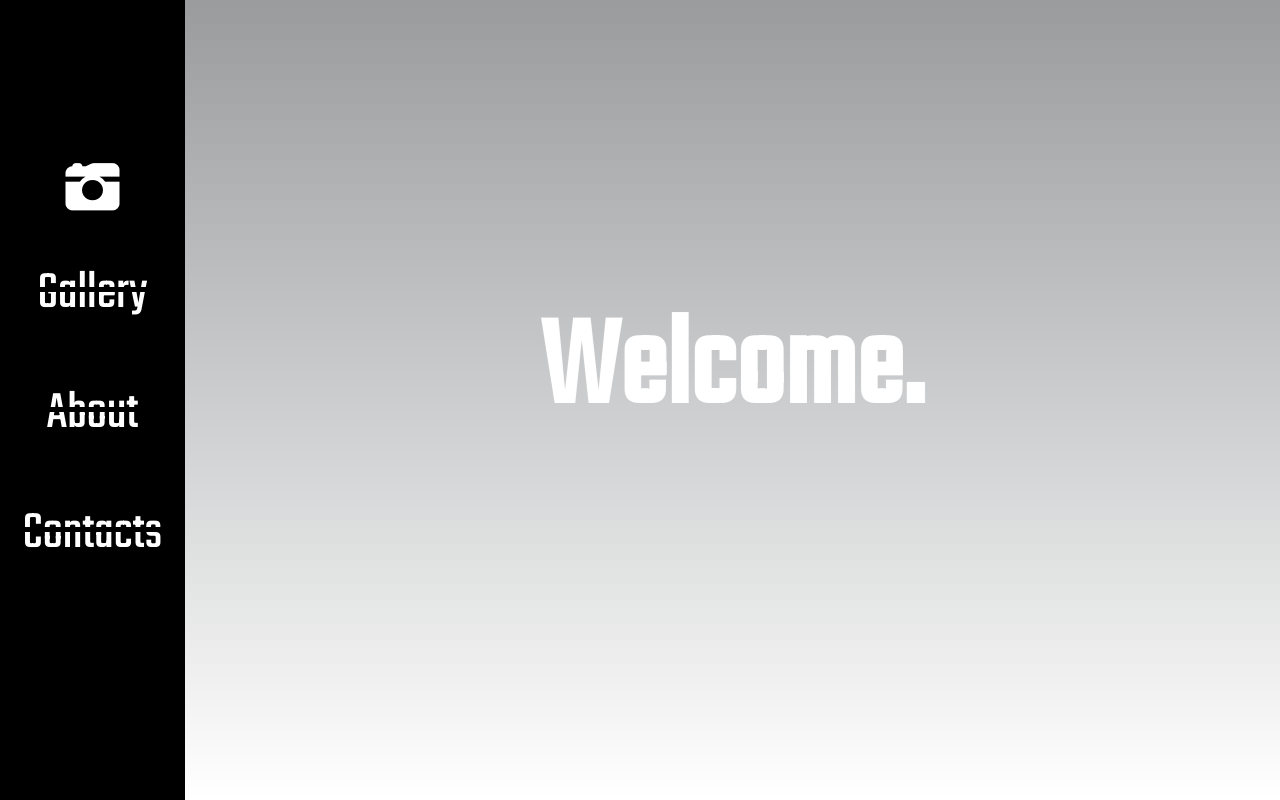
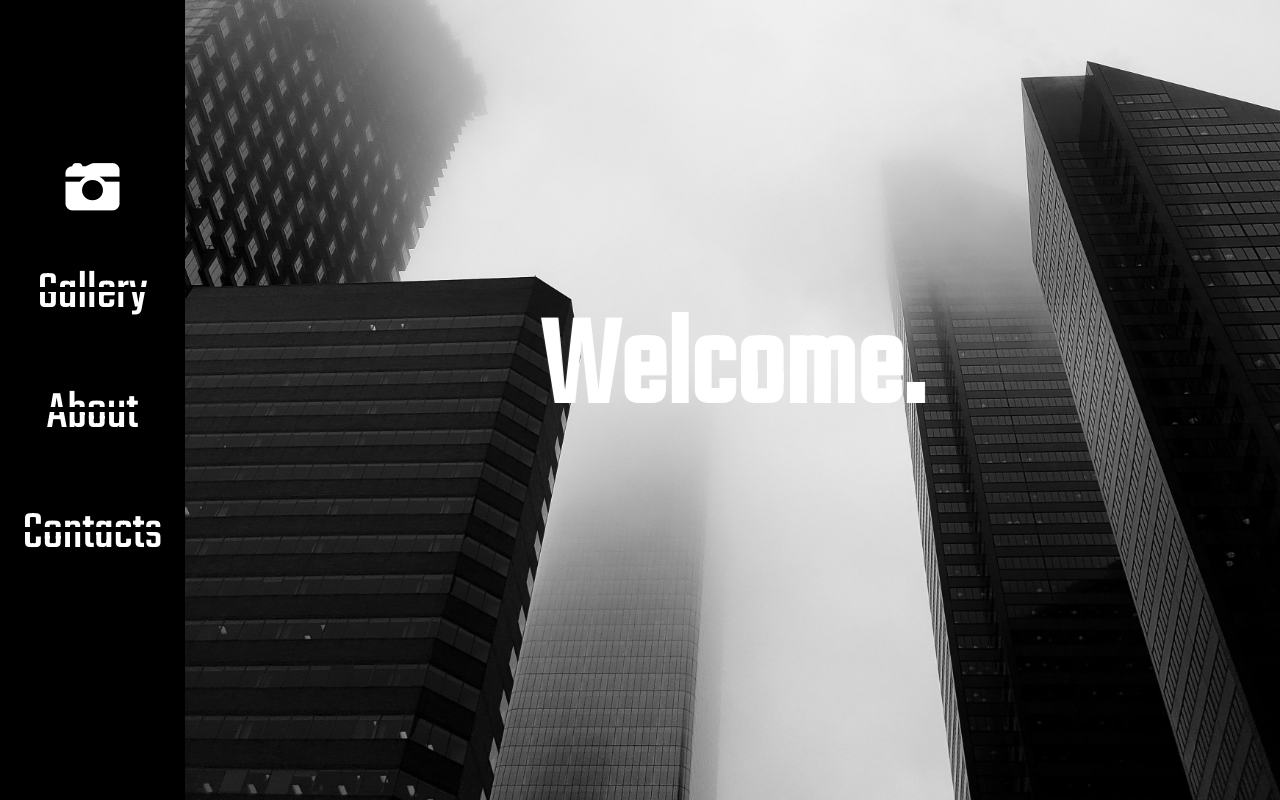
Before and after one commit to DOODpls/final_proj, a plain HTML site: page index.html in a window 1280 px wide. Drawn offline with Linux system fonts and the light colour scheme; a web font is replaced by a local one.

Commit message:
edited imags link

```diff
--- a/styles/template.css
+++ b/styles/template.css
@@ -85,7 +85,7 @@ html, body {
   justify-content: center;
   align-items: center;
   transform: translateZ(-1px) scale(2);
-  background: url(../images/30043160557_853bd62415_o.jpg);
+  background: url(../images/random/30043160557_853bd62415_o.jpg);
   background-size: cover;
   background-position: bottom;
   top: -11vmin;
```
